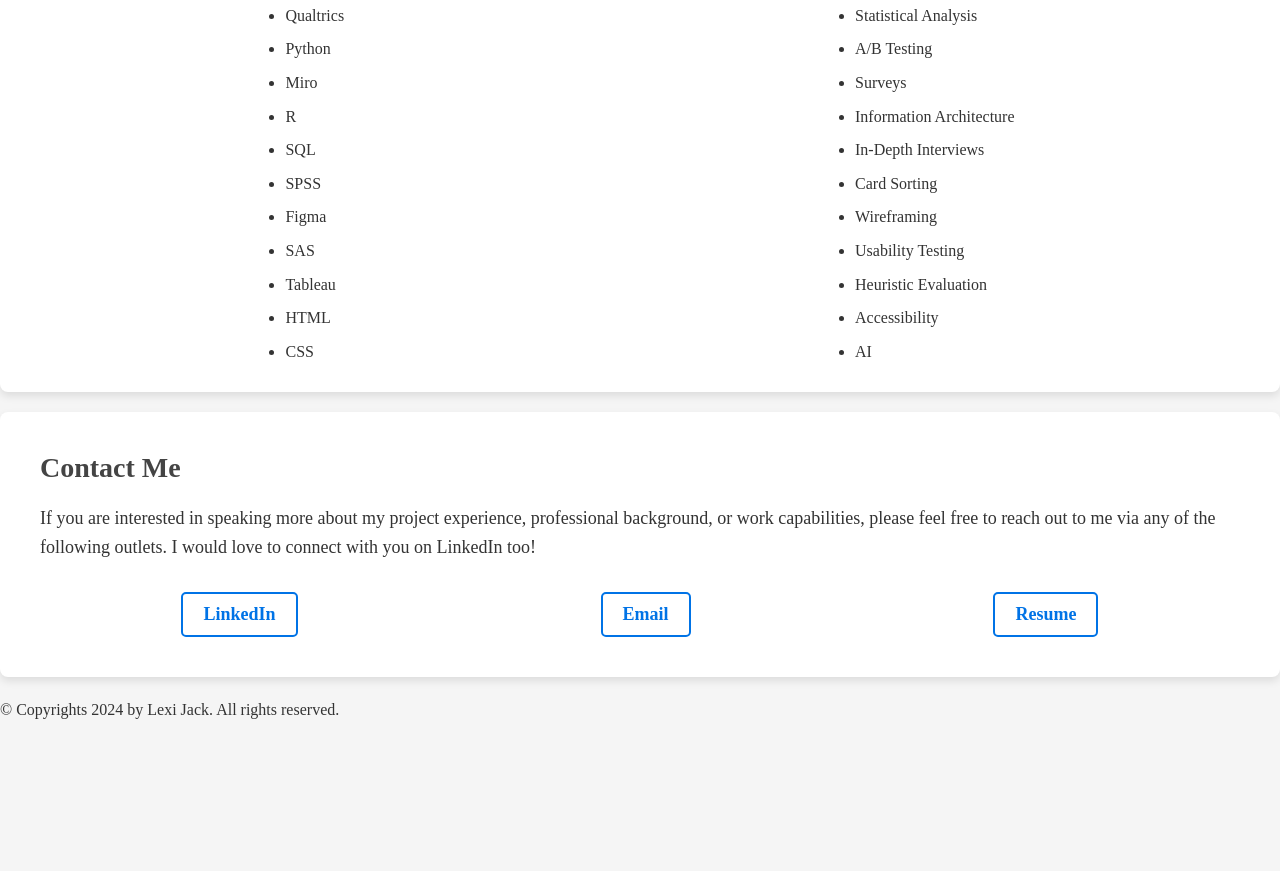
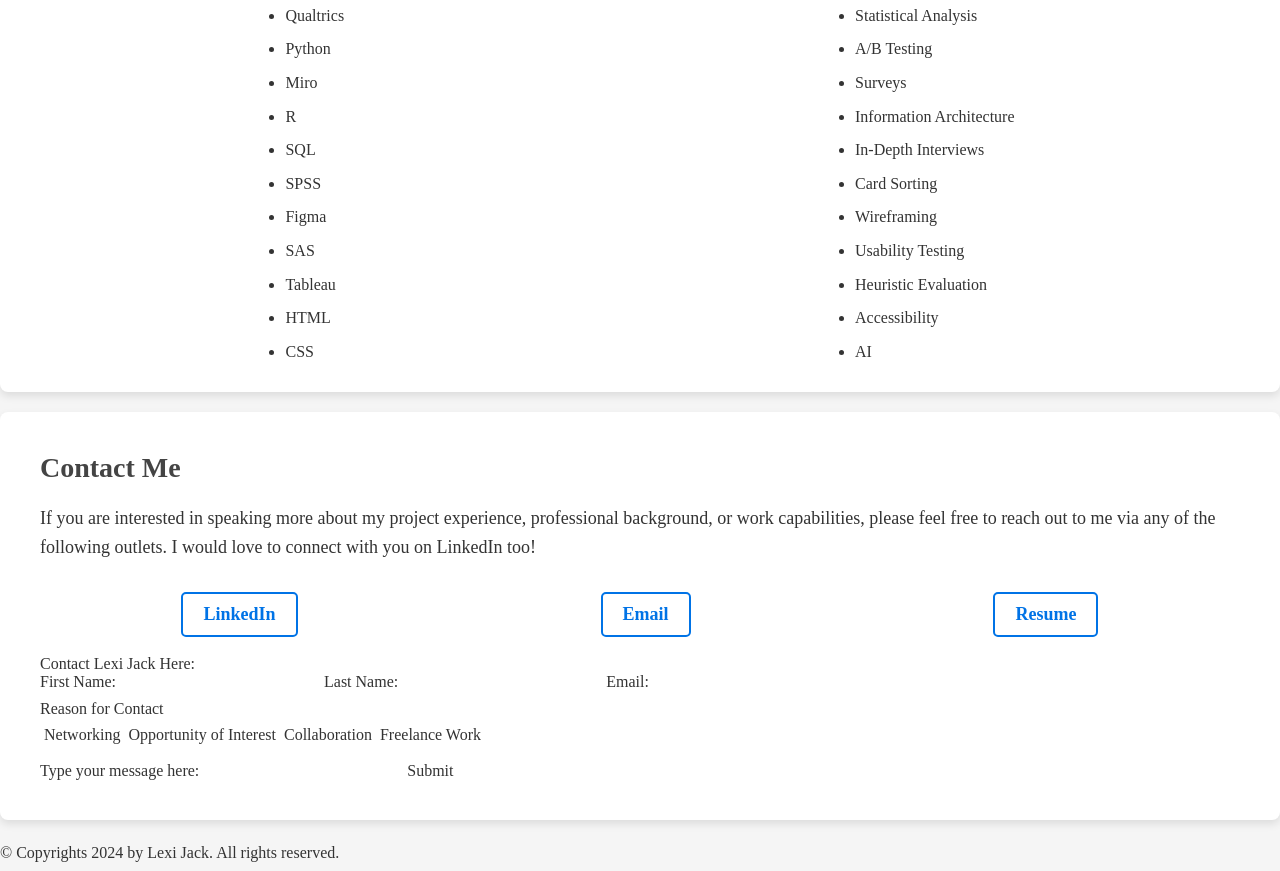
Before and after one commit to lexijack/539_final_project, a plain HTML site: page index.html in a window 1280 px wide. Shown: the part 1060-1931 px from the top of the page. Before the commit the page ends 1787 px from the top, so only its background shows below. Drawn offline with Linux system fonts and the light colour scheme.

Commit message:
Add files via upload

```diff
--- a/index.html
+++ b/index.html
@@ -76,6 +76,43 @@
                 <a href="mailto:lexijack@umich.edu" class="contact-link">Email</a>
                 <a href="resume.html" class="contact-link">Resume</a>
             </div>
+            <br>
+        <form
+            action="https://formspree.io/f/xbljeond"
+            method="POST"
+          >
+        <fieldset>
+            <legend id="contactme">Contact Lexi Jack Here:</legend>
+            <label for="first-name">First Name:</label>
+            <input type="text" name="first-name" id="first-name" required>
+
+            <label for="last-name">Last Name:</label>
+            <input type="text"  name="last-name" id="last-name" required>
+
+            <label for="email">Email: </label>
+            <input type="text" name="email" id="email" required>
+
+            <div class="interest">
+                <p>Reason for Contact</p>
+                <input type="radio" id="networking" name="interest-reason" value="networking">
+                <label for="networking">Networking</label>
+
+                <input type="radio" id="opportunity" name="interest-reason" value="opportunity">
+                <label for="opportunity">Opportunity of Interest</label>
+
+                <input type="radio" id="collab" name="interest-reason" value="collab">
+                <label for="collab">Collaboration</label>
+
+                <input type="radio" id="freelance" name="interest-reason" value="freelance">
+                <label for="freelance">Freelance Work</label>
+            </div>
+            <br>
+            <label for="message">Type your message here:</label>
+            <input type="textarea" name="message" id="message" required>
+
+            <input type="submit" value="Submit">
+        </fieldset>
+    </form>
         </div>
 
 </main>
```
